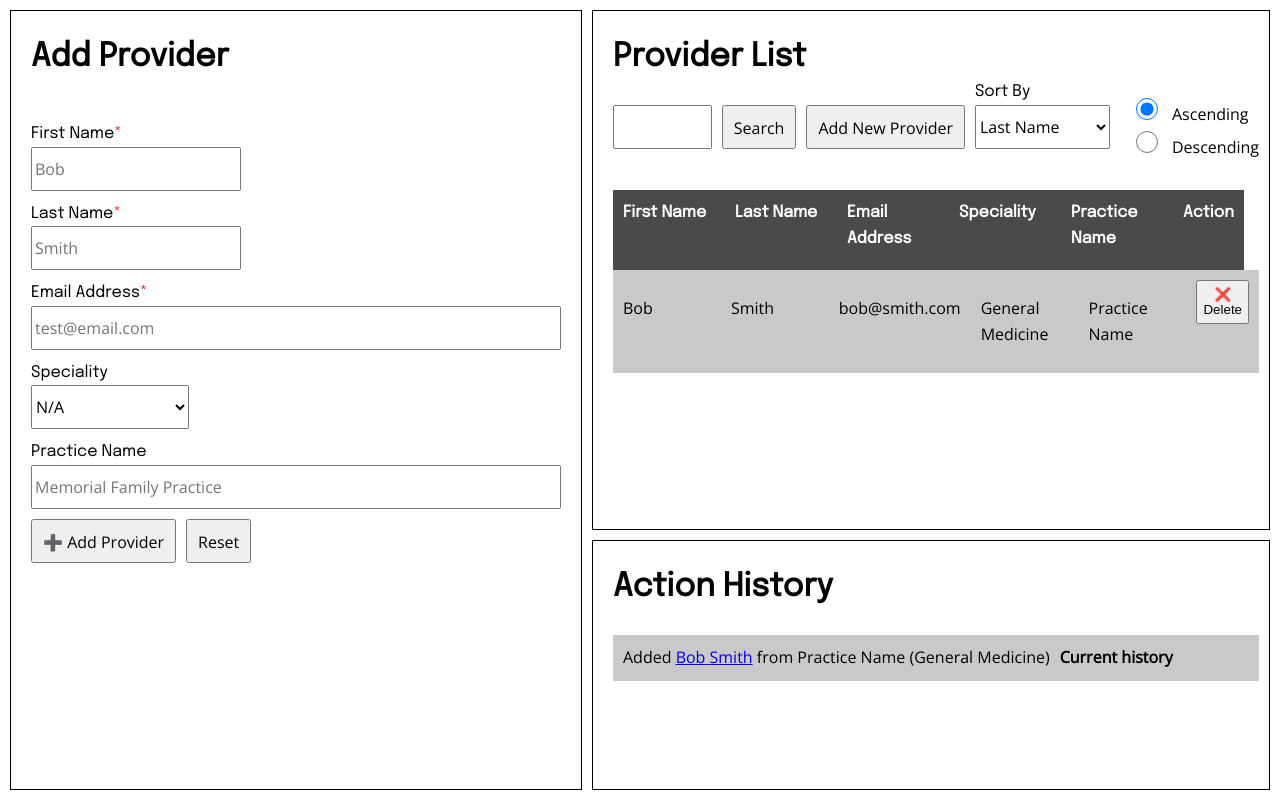
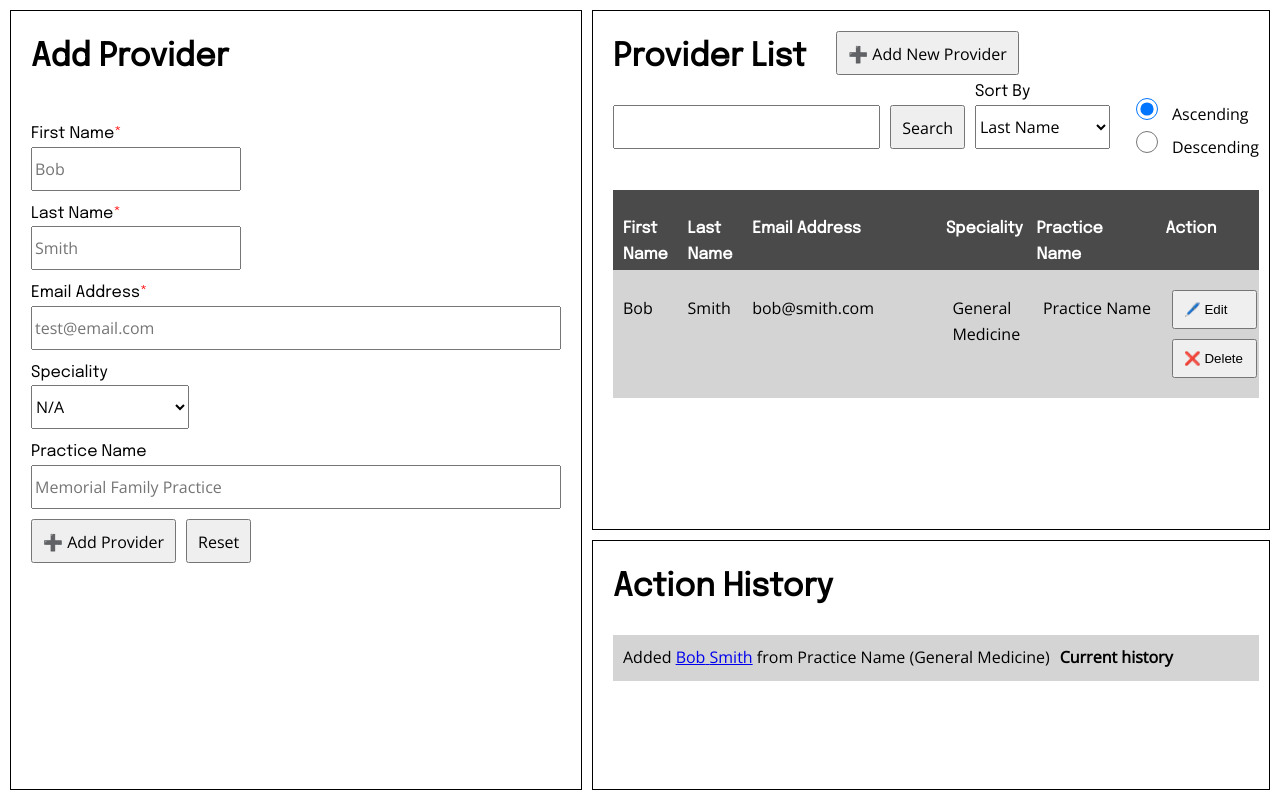
Before and after one commit to Pandahead33/provider-directory, a React (Create React App) app: page / in a window 1280 px wide. Built offline with nearby package versions, Linux system fonts and the light colour scheme.

Commit message:
Add search functionality It will match any field if it contains keyword. Not case sensitive

```diff
--- a/src/ProviderDirectoryApp.tsx
+++ b/src/ProviderDirectoryApp.tsx
@@ -63,7 +63,7 @@ class ProviderDirectoryApp extends React.Component<
 
   addRow(record: Contact): void {
     const history = this.state.history.slice(0, this.state.stepNumber + 1);
-    const contacts = history[history.length - 1].contacts.slice();
+    const contacts = [...history[history.length - 1].contacts];
     const nextStep = this.state.stepNumber + 1;
 
     contacts.push({
@@ -92,7 +92,7 @@ class ProviderDirectoryApp extends React.Component<
 
   deleteRow(record: Contact): void {
     const history = this.state.history.slice(0, this.state.stepNumber + 1);
-    const contacts = history[history.length - 1].contacts.slice();
+    const contacts = [...history[history.length - 1].contacts];
     const nextStep = this.state.stepNumber + 1;
 
     if (contacts.includes(record)) {
@@ -119,16 +119,22 @@ class ProviderDirectoryApp extends React.Component<
   }
 
   jumpTo(step: number): void {
-    this.setState({
-      stepNumber: step,
-    });
+    this.setState(
+      {
+        stepNumber: step,
+      },
+      this.updateLocalStorage
+    );
   }
 
   resetHistory(): void {
-    this.setState({
-      history: [],
-      stepNumber: 0
-    }, this.updateLocalStorage)
+    this.setState(
+      {
+        history: [],
+        stepNumber: 0,
+      },
+      this.updateLocalStorage
+    );
   }
 
   generateActionHistoryList(
@@ -189,7 +195,7 @@ class ProviderDirectoryApp extends React.Component<
   }
 
   render(): ReactElement {
-    const history: Array<History> = this.state.history.slice();
+    const history: Array<History> = [...this.state.history];
     const current = history[this.state.stepNumber];
     const historyList = this.generateActionHistoryList(history);
 
--- a/src/ProviderList.tsx
+++ b/src/ProviderList.tsx
@@ -14,6 +14,9 @@ interface ProviderListProps {
 interface ProviderListState {
   sortBy: string;
   sortDirection: SortDirection;
+  searchTerm: string;
+  showSearchResults: boolean;
+  searchResults: Array<Contact>;
   /* eslint-disable */
   // to access fields by using [fieldName], this needs to accept
   // any type, which eslint will always warn about
@@ -30,9 +33,14 @@ class ProviderList extends React.Component<
     this.state = {
       sortBy: "lastName",
       sortDirection: SortDirection.ascending,
+      searchTerm: "",
+      searchResults: [],
+      showSearchResults: false,
     };
 
     this.changeSortByFieldDropdown = this.changeSortByFieldDropdown.bind(this);
+    this.updateSearchTerm = this.updateSearchTerm.bind(this);
+    this.searchProviderList = this.searchProviderList.bind(this);
     this.setSortDirection = this.setSortDirection.bind(this);
   }
 
@@ -62,6 +70,41 @@ class ProviderList extends React.Component<
     );
   }
 
+  updateSearchTerm(event: React.SyntheticEvent): void {
+    const target = event.target as HTMLInputElement;
+    console.log("bo");
+    this.setState({
+      searchTerm: target.value,
+    });
+  }
+
+  searchProviderList(): void {
+    let searchResults = [...this.props.contacts];
+    const fitsSearchCriteria = (contact: Contact) =>
+      Object.values(contact).reduce(
+        (boolean: boolean, field) =>
+          field.toUpperCase().includes(this.state.searchTerm.toUpperCase()) ||
+          boolean,
+        false
+      );
+
+    searchResults = searchResults.reduce(
+      (contacts: Array<Contact>, contact) => {
+        if (fitsSearchCriteria(contact)) {
+          contacts.push(contact);
+        }
+        return contacts;
+      },
+      []
+    );
+
+    this.setState({
+      searchResults: searchResults,
+      showSearchResults: !!this.state.searchTerm,
+    });
+    console.log(searchResults);
+  }
+
   sortByField(): void {
     const fieldName = this.state.sortBy;
     const providerContacts = this.props.contacts;
@@ -76,15 +119,13 @@ class ProviderList extends React.Component<
 
       return 0;
     });
-
-    this.setState({
-      contacts: providerContacts,
-    });
   }
 
   render(): ReactElement {
     const cells: Array<ReactElement> = [];
-    const data = this.props.contacts;
+    const data = this.state.showSearchResults
+      ? this.state.searchResults
+      : this.props.contacts;
 
     data.forEach((record) => {
       const recordValues = Object.values(record);
@@ -99,11 +140,14 @@ class ProviderList extends React.Component<
 
       cells.push(
         <div key={JSON.stringify(record) + " delete"} className="cell">
+          <button className="action-button">
+            <span>🖊️</span> Edit
+          </button>
           <button
-            className="delete-button"
+            className="action-button"
             onClick={() => this.props.deleteProvider(record)}
           >
-            ❌ Delete
+            <span>❌</span> Delete
           </button>
         </div>
       );
@@ -115,12 +159,24 @@ class ProviderList extends React.Component<
       providerDataTable = (
         <div style={{ height: "0" }}>
           <div className="provider-table-heading">
-            <div className="table-header">First Name</div>
-            <div className="table-header">Last Name</div>
-            <div className="table-header">Email Address</div>
-            <div className="table-header">Speciality</div>
-            <div className="table-header">Practice Name</div>
-            <div className="table-header">Action</div>
+            <div className="table-header">
+              <p>First Name</p>
+            </div>
+            <div className="table-header">
+              <p>Last Name</p>
+            </div>
+            <div className="table-header">
+              <p>Email Address</p>
+            </div>
+            <div className="table-header">
+              <p>Speciality</p>
+            </div>
+            <div className="table-header">
+              <p>Practice Name</p>
+            </div>
+            <div className="table-header">
+              <p>Action</p>
+            </div>
           </div>
           <div className="search-results-container">{cells}</div>
         </div>
@@ -131,12 +187,29 @@ class ProviderList extends React.Component<
       <div className="provider-list">
         <div className="search-container">
           <h1>Provider List</h1>
+          <input
+            className="add-new-provider-button"
+            type="button"
+            value="➕ Add New Provider"
+          />
           <div className="search-bar-container">
-            <input className="search" type="search" />
-            <input type="button" value="Search" />
-            <input type="button" value="Add New Provider" />
+            <input
+              className="search"
+              onKeyDown={(event) => {
+                if (event.key === "Enter") {
+                  this.searchProviderList();
+                }
+              }}
+              onChange={this.updateSearchTerm}
+              type="search"
+            />
+            <input
+              type="button"
+              value="Search"
+              onClick={this.searchProviderList}
+            />
             <label htmlFor="sortBy">
-              <div className="sortByLabel">Sort By</div>
+              <div className="sort-by-label">Sort By</div>
               <select
                 id="sortBy"
                 name="sortBy"
--- a/src/index.css
+++ b/src/index.css
@@ -129,7 +129,7 @@ input:active {
 }
 
 .action-history ol li {
-  background-color: hsl(0, 0%, 79%);
+  background-color: hsl(0, 0%, 83%);
   padding: 10px;
 }
 
@@ -141,12 +141,21 @@ input:active {
   text-align: right;
 }
 
+.action-history {
+}
+
+.search-container > h1 {
+  display: inline-block;
+  margin-right: 30px;
+}
+
 label > div {
   font-family: var(--header-font), var(--backup-header-font), sans-serif;
 }
 
 input[type="submit"],
-input[type="button"] {
+input[type="button"],
+.action-button {
   padding: 10px;
   width: fit-content;
 }
@@ -164,9 +173,6 @@ input[type="radio"] {
   column-gap: 10px;
 }
 
-input[type="submit"]:hover {
-}
-
 .required-field {
   line-height: 1.6;
 }
@@ -181,44 +187,44 @@ input[type="submit"]:hover {
   color: red;
 }
 
-.provider-table-heading {
+.provider-list .search-container .add-new-provider-button {
+  vertical-align: super;
+}
+
+.provider-list .provider-table-heading {
   margin-top: 30px;
   display: grid;
-  grid-template-columns: repeat(5, 1fr) 0.5fr;
-  margin-right: 15px;
+  grid-template-columns: 10% 10% 30% 14% 20% 16%;
 }
 
-.search-results-container {
+.provider-list .search-results-container {
   display: grid;
-  grid-template-columns: repeat(5, 1fr) 0.5fr;
+  grid-template-columns: 10% 10% 31% 14% 20% 15%;
   overflow-y: scroll;
+  overflow-x: unset;
   max-height: 44.5vh;
 }
 
-.search-results-container > .cell {
-  background-color: hsl(0, 0%, 79%);
+.provider-list .search-results-container > .cell {
+  background-color: hsl(0, 0%, 83%);
   padding: 10px;
 }
 
-.delete-button {
-  padding: 5px;
-}
-
-.search-container {
+.provider-list .search-container {
   max-height: 500px;
 }
 
-.search-bar-container {
+.provider-list .search-container .search-bar-container {
   display: flex;
   column-gap: 10px;
 }
 
-.search-header {
+.provider-list .search-header {
   padding: 0;
   margin-bottom: 0;
 }
 
-.search {
+.provider-list .search-container .search {
   margin-bottom: 10px;
   flex: 3;
 }
@@ -227,21 +233,25 @@ input[type="submit"]:hover {
   margin-left: 10px;
 }
 
-.cell {
+.provider-list .cell {
   border-radius: 0;
-  background-color: hsl(0, 0%, 65%);
+  background-color: hsl(0, 0%, 80%);
 }
 
-.cell:nth-child(12n - 3),
-.cell:nth-child(12n - 2),
-.cell:nth-child(12n - 1),
-.cell:nth-child(12n),
-.cell:nth-child(12n - 4),
-.cell:nth-child(12n - 5) {
+.provider-list .cell:nth-child(12n - 3),
+.provider-list .cell:nth-child(12n - 2),
+.provider-list .cell:nth-child(12n - 1),
+.provider-list .cell:nth-child(12n),
+.provider-list .cell:nth-child(12n - 4),
+.provider-list .cell:nth-child(12n - 5) {
   background-color: hsl(0, 0%, 91%);
 }
 
-.table-header {
+.provider-list > .cell > p {
+  word-break: break-word;
+}
+
+.provider-list .table-header {
   font-family: var(--header-font), var(--backup-header-font), sans-serif;
   font-weight: bold;
   color: white;
@@ -250,9 +260,25 @@ input[type="submit"]:hover {
   height: 80px;
 }
 
-.sortByLabel {
+.provider-list .sort-by-label {
   position: relative;
   margin-top: -26px;
+}
+
+.provider-list .action-button {
+  white-space: nowrap;
+  text-align: left;
+  min-width: 85px;
+  max-width: 85px;
+  display: block;
+}
+
+.provider-list .action-button:nth-child(1) {
+  margin: 10px 0;
+}
+
+.provider-list .action-button:nth-last-child(1) {
+  margin: 0 0 10px 0;
 }
 
 @media (max-width: 1226px) {
@@ -260,6 +286,7 @@ input[type="submit"]:hover {
     display: grid;
     width: 100vw;
     height: auto;
+    max-height: unset;
     grid-template-areas:
       "form"
       "search"
@@ -274,34 +301,13 @@ input[type="submit"]:hover {
     display: none;
   }
 
-  .search-results-container > .cell {
+  .provider-list .search-results-container > .cell {
     padding: 0 10px;
   }
 
-  .provider-table-heading {
+  .provider-list .provider-table-heading {
     display: grid;
-    grid-template-columns: repeat(5, 1fr) 0.5fr;
-    background-color: black;
-  }
-
-  .table-header:nth-child(2) {
-    margin-left: -10px;
-  }
-
-  .table-header:nth-child(3) {
-    margin-left: -20px;
-  }
-
-  .table-header:nth-child(4) {
-    margin-left: 25px;
-  }
-
-  .table-header:nth-child(5) {
-    margin-left: 15px;
-  }
-
-  main > .results {
-    display: none;
+    background-color: hsl(0, 0%, 29%);
   }
 
   main > .form {
@@ -346,33 +352,37 @@ input[type="submit"]:hover {
     display: none;
   }
 
-  .cell:nth-child(n)::before {
+  .provider-list .cell:nth-child(n)::before {
     font-size: 1.2em;
     font-weight: bold;
     font-family: var(--header-font), var(--backup-header-font), sans-serif;
   }
 
-  .cell:nth-child(6n - 2)::before {
+  .provider-list .cell:nth-child(6n - 2)::before {
     content: "Speciality: ";
   }
 
-  .cell:nth-child(6n - 1)::before {
+  .provider-list .cell:nth-child(6n - 1)::before {
     content: "Practice Name";
   }
 
-  .cell:nth-child(6n - 3)::before {
+  .provider-list .cell:nth-child(6n - 3)::before {
     content: "Email Address";
   }
 
-  .cell:nth-child(6n + 1)::before {
+  .provider-list .cell:nth-child(6n + 1)::before {
     content: "First Name";
   }
 
-  .cell:nth-child(6n + 2)::before {
+  .provider-list .cell:nth-child(6n + 1) {
+    padding-top: 20px;
+  }
+
+  .provider-list .cell:nth-child(6n + 2)::before {
     content: "Last Name";
   }
 
-  .search-results-container {
+  .provider-list .search-results-container {
     display: grid;
     grid-template-columns: 1fr;
     overflow: visible;
@@ -382,4 +392,19 @@ input[type="submit"]:hover {
     grid-area: search;
     overflow: visible;
   }
+
+  .provider-list .action-button:nth-child(1) {
+    margin: 0 10px 0 0;
+  }
+
+  .provider-list .action-button:nth-last-child(1) {
+    margin: 0 0 20px 0;
+  }
+
+  .provider-list .action-button {
+    display: inline-block;
+    margin-bottom: 20px;
+    margin-right: 10px;
+    margin: 10px;
+  }
 }
```
